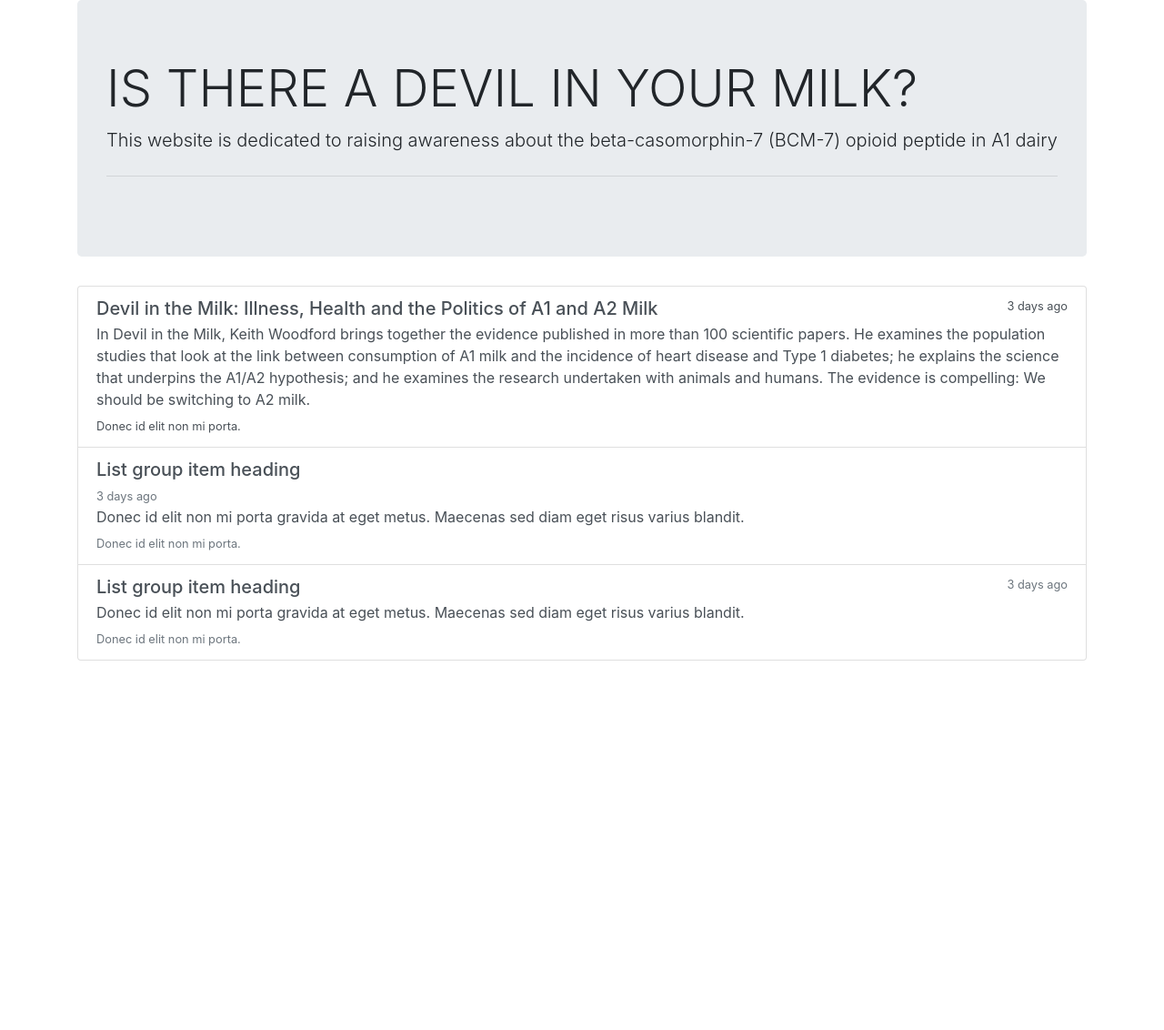
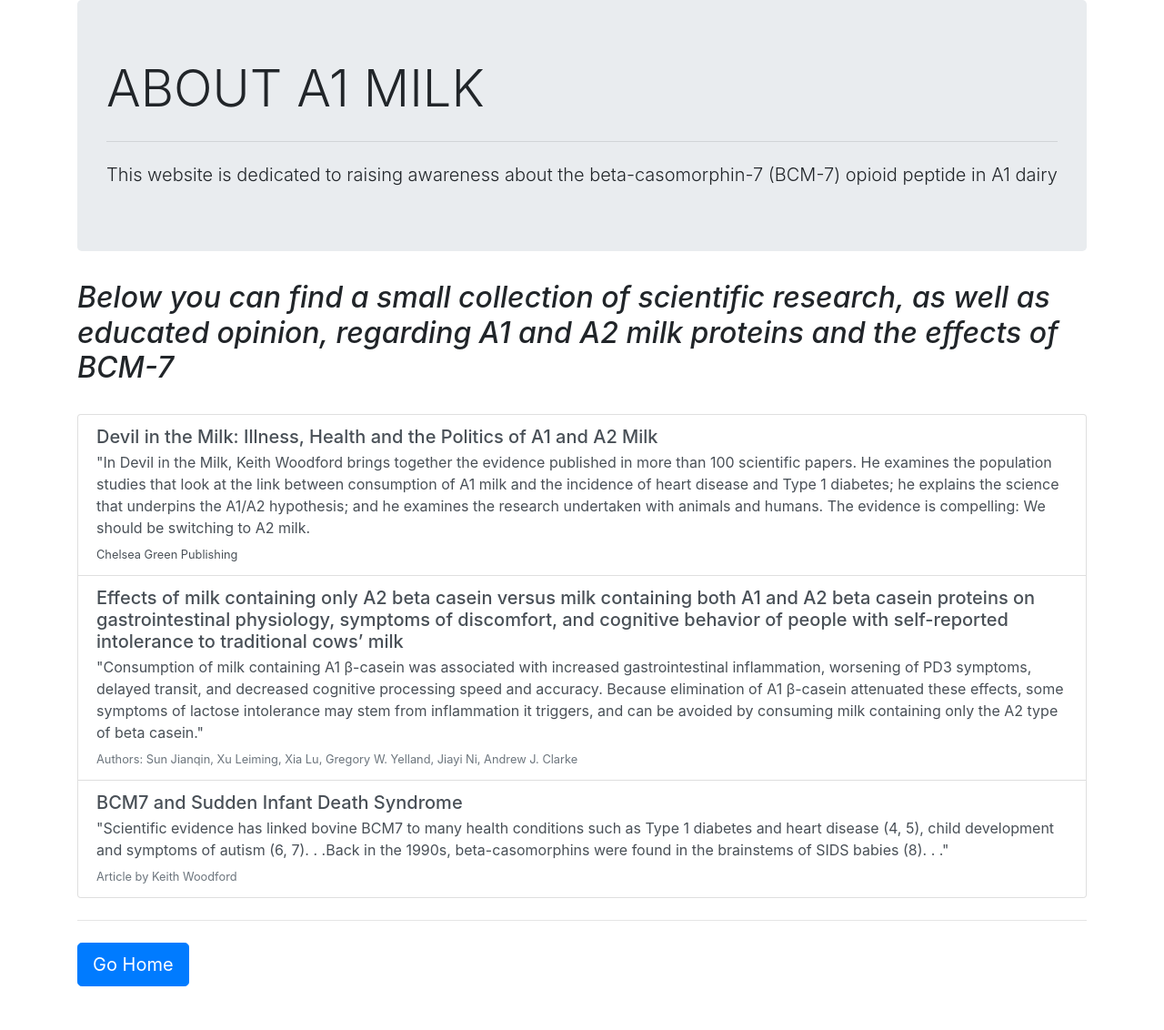
Before and after one commit to 17spr/BCM-7, a Flask app: page /learnmore in a window 1280 px wide. Shown: the whole page at 91% size. Before the commit the page ends 726 px from the top, so only its background shows below. Run offline with Flask 2, Linux system fonts and the light colour scheme; parts of the project's set-up code (start-up, migrations or seed data) failed here and were passed over; some libraries are stand-ins or nearby versions.

Commit message:
commiting final changes

```diff
--- a/templates/learnmore.html
+++ b/templates/learnmore.html
@@ -4,19 +4,27 @@
   <head>
     <meta charset="utf-8">
     <meta name="viewport" content="width=device-width, initial-scale=1, shrink-to-fit=no">
-    <title>GO A2</title>
+    <title>A1 Milk</title>
     <link rel="stylesheet" href="https://stackpath.bootstrapcdn.com/bootstrap/4.1.3/css/bootstrap.min.css" integrity="sha384-MCw98/SFnGE8fJT3GXwEOngsV7Zt27NXFoaoApmYm81iuXoPkFOJwJ8ERdknLPMO" crossorigin="anonymous">
   </head>
   <body>
 <!--  Jumbotron container -->
     <div class="container">
       <div class="jumbotron">
-        <h1 class="display-4">IS THERE A DEVIL IN YOUR MILK?</h1>
-        <p class="lead">This website is dedicated to raising awareness about the beta-casomorphin-7 (BCM-7) opioid peptide in A1 dairy</p>
+        <h1 class="display-4">ABOUT A1 MILK</h1>
+        <!-- break line -->
         <hr class="my-4">
-        <!-- <a class="btn btn-dark btn-lg" href="#" role="button">Learn more</a> -->
+        <h2 class="lead">This website is dedicated to raising awareness about the beta-casomorphin-7 (BCM-7) opioid peptide in A1 dairy</h2>
       </div>
     </div>
+    <!-- introduction to page -->
+    <div class="container">
+      <em>
+        <h2>Below you can find a small collection of scientific research, as well as educated opinion, regarding A1 and A2 milk proteins and the effects of BCM-7</h2>
+      </em>
+    </div>
+    <br>
+
 <!-- Main content container -->
     <div class="container">
       <div class="list-group">
@@ -24,31 +32,37 @@
           <div class="d-flex w-100 justify-content-between">
             <h5 class="mb-1">Devil in the Milk:
               Illness, Health and the Politics of A1 and A2 Milk</h5>
-        <small>3 days ago</small>
+            <!-- <small>3 days ago</small> -->
           </div>
-      <p class="mb-1">In Devil in the Milk, Keith Woodford brings together the evidence published in more than 100 scientific papers. He examines the population studies that look at the link between consumption of A1 milk and the incidence of heart disease and Type 1 diabetes; he explains the science that underpins the A1/A2 hypothesis; and he examines the research undertaken with animals and humans. The evidence is compelling: We should be switching to A2 milk.</p>
-      <small>Donec id elit non mi porta.</small>
+          <p class="mb-1">"In Devil in the Milk, Keith Woodford brings together the evidence published in more than 100 scientific papers. He examines the population studies that look at the link between consumption of A1 milk and the incidence of heart disease and Type 1 diabetes; he explains the science that underpins the A1/A2 hypothesis; and he examines the research undertaken with animals and humans. The evidence is compelling: We should be switching to A2 milk.</p>
+          <small>Chelsea Green Publishing</small>
         </a>
-    <a href="#" class="list-group-item list-group-item-action flex-column align-items-start">
-      <div class="d-Devil in the Milk
-Illness, Health and the Politics of A1 and A2 Milkflex w-100 justify-content-between">
-        <h5 class="mb-1">List group item heading</h5>
-        <small class="text-muted">3 days ago</small>
+        <a href="https://www.ncbi.nlm.nih.gov/pmc/articles/PMC4818854/" class="list-group-item list-group-item-action flex-column align-items-start">
+          <div class="d-flex w-100 justify-content-between">
+            <h5 class="mb-1">Effects of milk containing only A2 beta casein versus milk containing both A1 and A2 beta casein proteins on gastrointestinal physiology, symptoms of discomfort, and cognitive behavior of people with self-reported intolerance to traditional cows’ milk</h5>
+            <!-- <small class="text-muted">3 days ago</small> -->
           </div>
-      <p class="mb-1">Donec id elit non mi porta gravida at eget metus. Maecenas sed diam eget risus varius blandit.</p>
-      <small class="text-muted">Donec id elit non mi porta.</small>
+          <p class="mb-1">"Consumption of milk containing A1 β-casein was associated with increased gastrointestinal inflammation, worsening of PD3 symptoms, delayed transit, and decreased cognitive processing speed and accuracy. Because elimination of A1 β-casein attenuated these effects, some symptoms of lactose intolerance may stem from inflammation it triggers, and can be avoided by consuming milk containing only the A2 type of beta casein."</p>
+          <small class="text-muted">Authors: Sun Jianqin, Xu Leiming, Xia Lu, Gregory W. Yelland, Jiayi Ni, Andrew J. Clarke</small>
         </a>
-    <a href="#" class="list-group-item list-group-item-action flex-column align-items-start">
+        <a href="https://keithwoodford.wordpress.com/2011/04/10/bcm7-and-sudden-infant-death-syndrome/" class="list-group-item list-group-item-action flex-column align-items-start">
           <div class="d-flex w-100 justify-content-between">
-        <h5 class="mb-1">List group item heading</h5>
-        <small class="text-muted">3 days ago</small>
+            <h5 class="mb-1">BCM7 and Sudden Infant Death Syndrome</h5>
+            <!-- <small class="text-muted">3 days ago</small> -->
           </div>
-      <p class="mb-1">Donec id elit non mi porta gravida at eget metus. Maecenas sed diam eget risus varius blandit.</p>
-      <small class="text-muted">Donec id elit non mi porta.</small>
+          <p class="mb-1">"Scientific evidence has linked bovine BCM7 to many health conditions such as Type 1 diabetes and heart disease (4, 5), child development and symptoms of autism (6, 7). . .Back in the 1990s, beta-casomorphins were found in the brainstems of SIDS babies (8). . ."</p>
+          <small class="text-muted">Article by Keith Woodford</small>
         </a>
       </div>
+      <hr class="my-4">
+    </div>
+  <!-- Go Home button -->
+    <div class="container">
+      <a class="btn btn-primary btn-lg" href="http://127.0.0.1:5000/" role="button">Go Home</a>
     </div>
 
+    <br>
+    <br>
 
     <script src="https://code.jquery.com/jquery-3.3.1.slim.min.js" integrity="sha384-q8i/X+965DzO0rT7abK41JStQIAqVgRVzpbzo5smXKp4YfRvH+8abtTE1Pi6jizo" crossorigin="anonymous"></script>
     <script src="https://cdnjs.cloudflare.com/ajax/libs/popper.js/1.14.3/umd/popper.min.js" integrity="sha384-ZMP7rVo3mIykV+2+9J3UJ46jBk0WLaUAdn689aCwoqbBJiSnjAK/l8WvCWPIPm49" crossorigin="anonymous"></script>
```
Also changed, not shown: templates/home.html (+5 -10 lines). Lines whose indentation alone changed are shown as unchanged.
